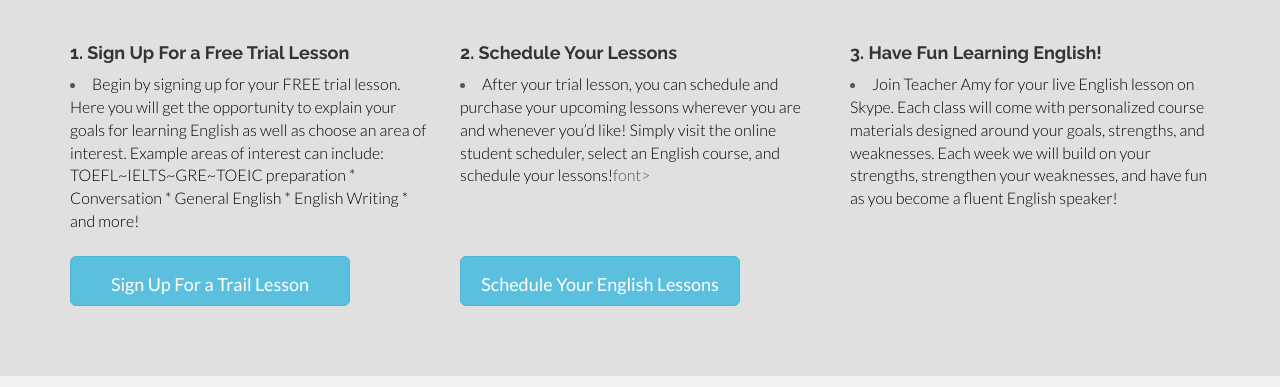
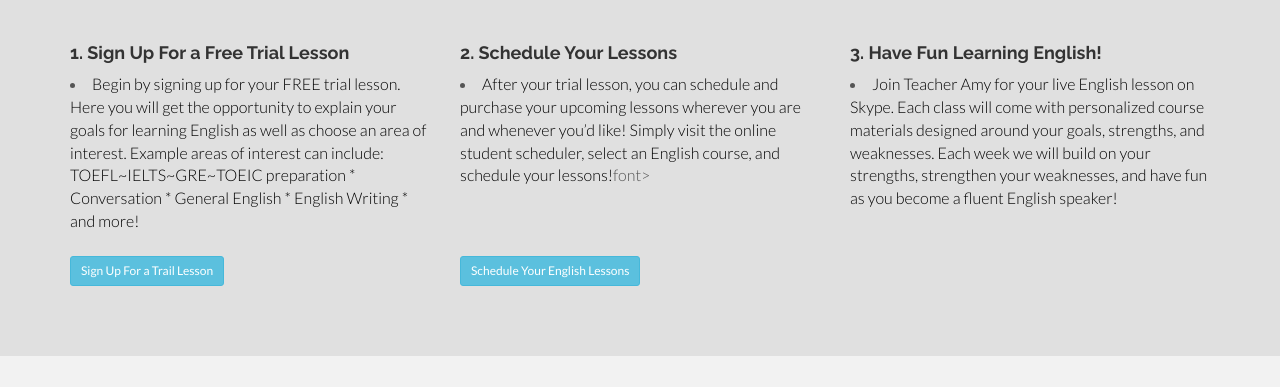
Before and after one commit to Neeema/english-prep-online, a website: page src/How It Works.html in a window 1280 px wide. Shown: the part 222-609 px from the top of the page. Drawn offline with nearby package versions, Linux system fonts and the light colour scheme.

Commit message:
Buttons modified.

```diff
--- a/src/How It Works.html
+++ b/src/How It Works.html
@@ -67,8 +67,8 @@
         TOEFL~IELTS~GRE~TOEIC preparation * Conversation
         * General English  *  English Writing * and more!</font></li>
         <br>
-    <!--    <button type="button" class="btn btn-lg" style="width:250px;height:50px; background-color:Orange;">Sign Up For a Trail Lesson </button> -->
-        <a href="#" class="btn btn-info btn-lg" style="width:280px;height:50px;line-height: 35px;" data-toggle="modal" >Sign Up For a Trail Lesson</a>
+
+        <a href="#" class="btn btn-info btn-sm"  data-toggle="modal" >Sign Up For a Trail Lesson</a>
       </div>
 
       <div class="col-md-4">
@@ -80,8 +80,8 @@
         <br>
         <br>
         <br>
-   <!--     <button type="button" class="btn btn-lg" style="width:250px;height:50px; background-color:Orange;">Schedule Your English Lessons</button> -->
-     <a href="#" class="btn btn-info btn-lg" style="width:280px;height:50px;line-height: 35px;" data-toggle="modal" >Schedule Your English Lessons</a>
+
+     <a href="#" class="btn btn-info btn-sm"  data-toggle="modal" >Schedule Your English Lessons</a>
       </div>
 
       <div class="col-md-4">
```
